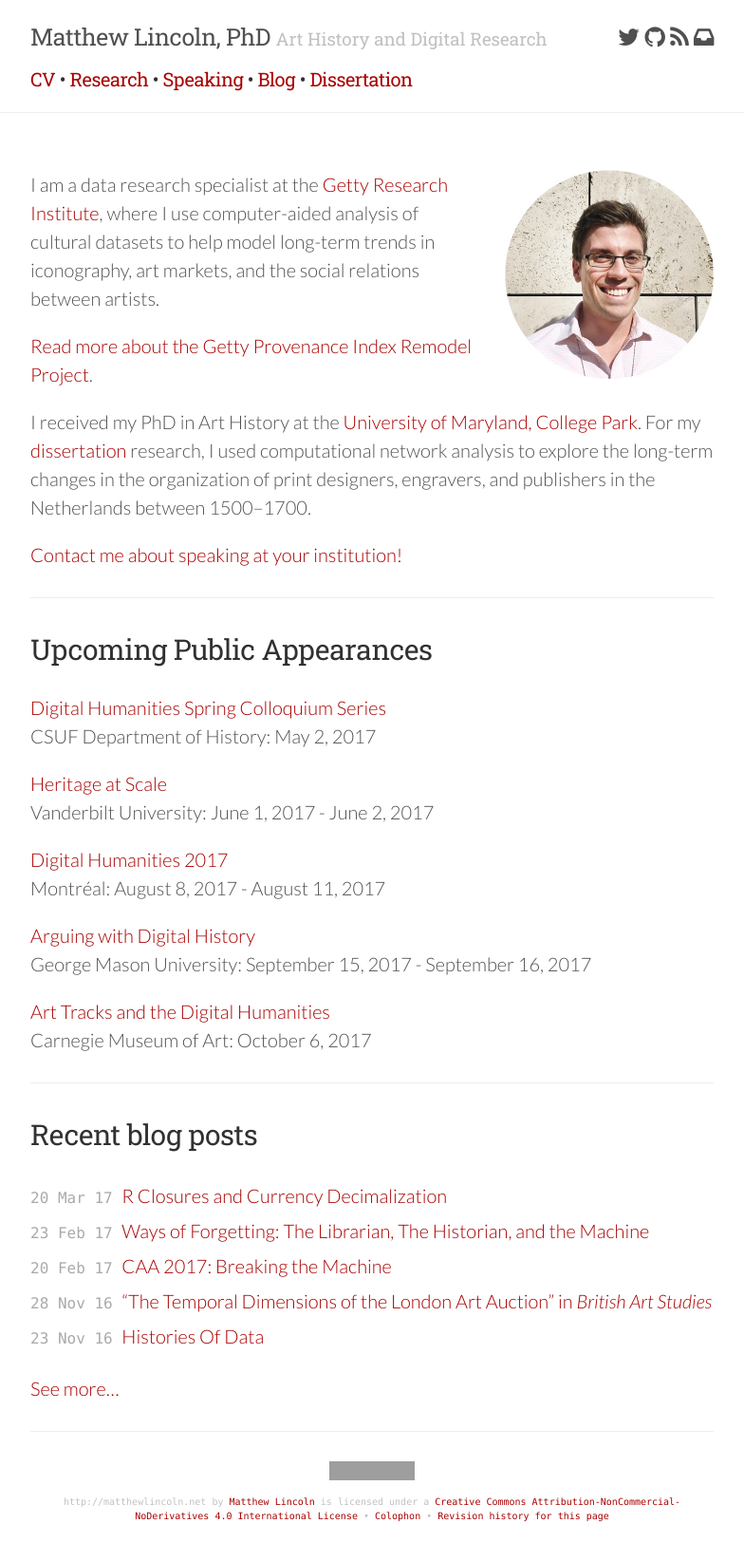
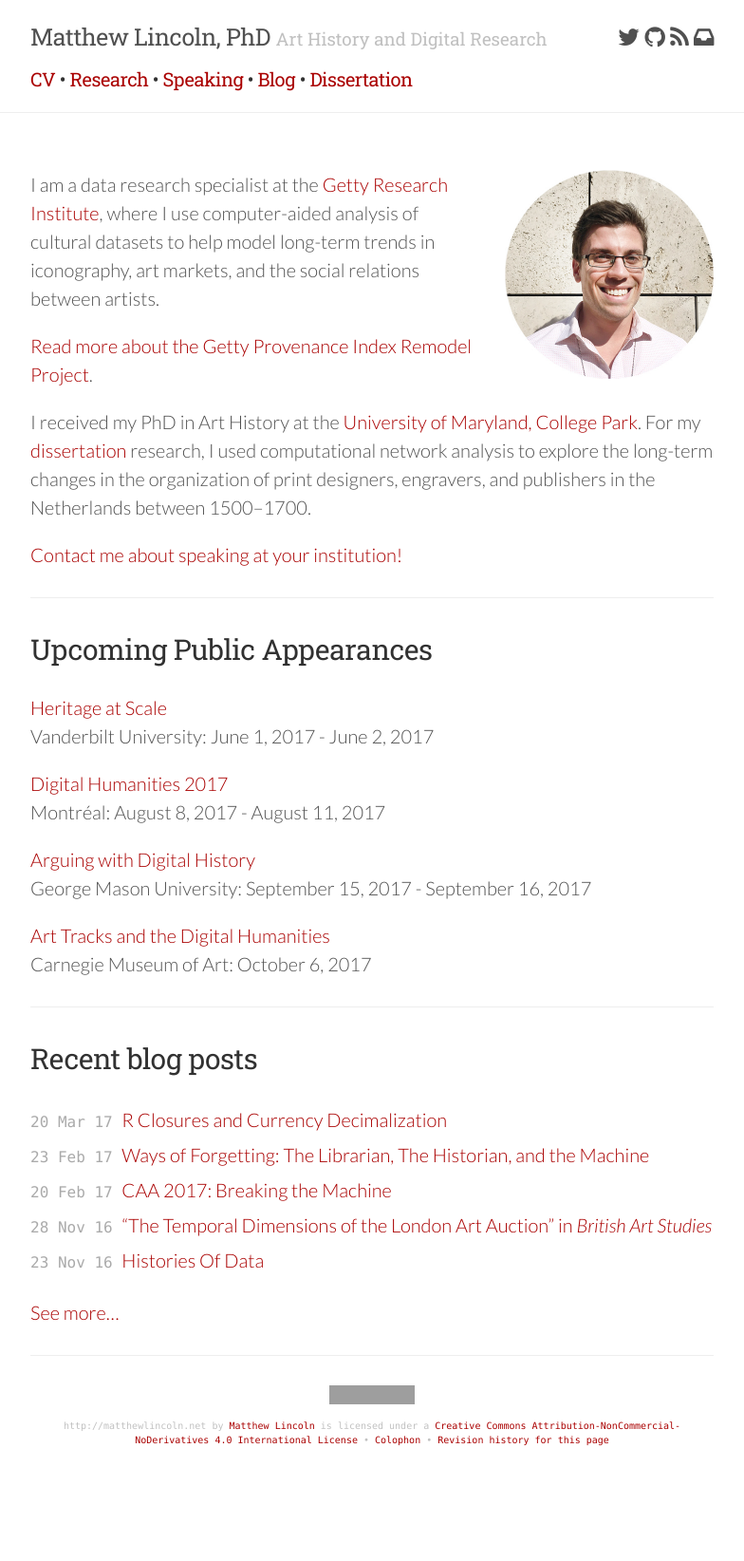
Before and after one commit to mdlincoln/mdlincoln.github.io, a Jekyll site: the page built from index.md, in a window 1280 px wide. Shown: the whole page at 95% size, without its empty margins (248-1032 px from the left). Built offline with Jekyll 4.4.1, drawn with Linux system fonts in a browser that asks for light colours; nearby versions of some CDN libraries; a script that is not in the unit is left out; after the commit the page ends 1564 px from its top, so only the background shows below that; grey boxes are pictures that could not be loaded.

```diff
--- a/_data/travel.yaml
+++ b/_data/travel.yaml
@@ -3,10 +3,6 @@
   url: https://dh2017.adho.org/
   datestart: 2017-08-08 00:00:00 -0800
   dateend:  2017-08-11 00:00:00 -0800
-- venue: Digital Humanities Spring Colloquium Series
-  location: CSUF Department of History
-  url: http://calendar.fullerton.edu/displaymedia.aspx?whatToDo=attch&id=517
-  datestart: 2017-05-02 00:00:00 -0800
 - venue: Arguing with Digital History
   location: George Mason University
   datestart: 2017-09-15 00:00:00 -0800
```
